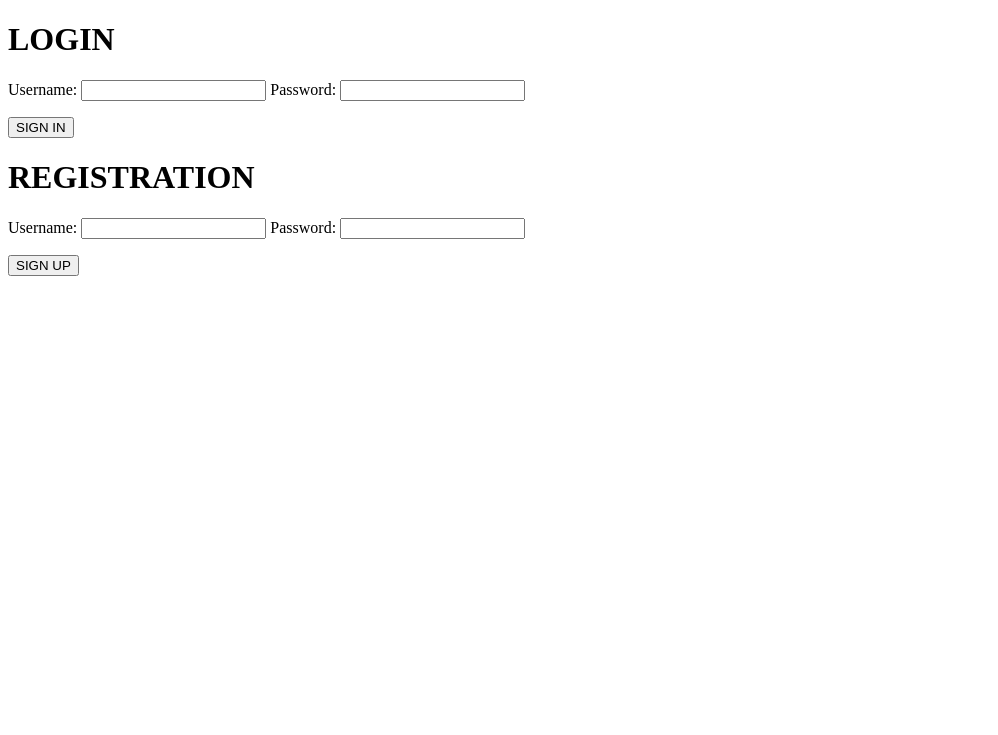
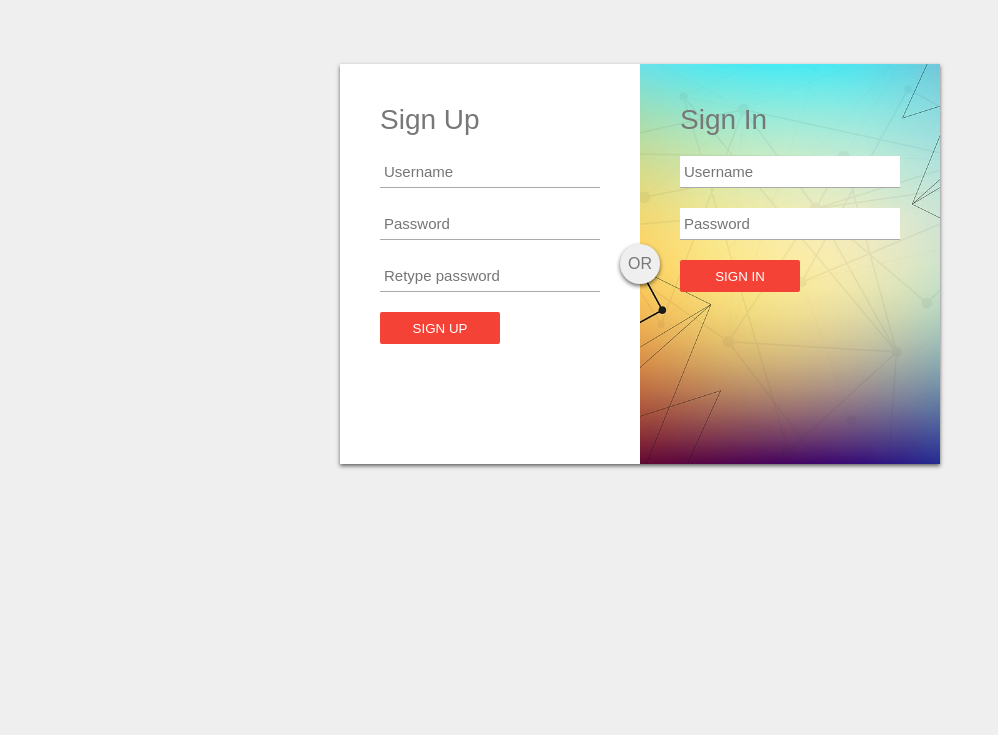
Before and after one commit to arno94/AwesomeFlaskApp, a Flask app: page / in a window 1280 px wide. Shown: the top 735 px of the page, without its empty margins (0-998 px from the left). Run offline with Flask 2, Linux system fonts and the light colour scheme.

Commit message:
login - logout with session, html and css redesign

```diff
--- a/main.py
+++ b/main.py
@@ -1,7 +1,8 @@
 #!/usr/bin/env python3
 
 from flask import Flask, render_template, request
-from flask import redirect, url_for
+from flask import redirect, url_for, session
+import os
 app = Flask(__name__)
 
 import pymongo
@@ -32,7 +33,10 @@ def initData():
 
 @app.route('/', methods = ['POST','GET'])
 def login():
-    return render_template('login.html')
+    if not session.get("logged_in"):
+        return render_template('login.html')
+    else:
+        return redirect(url_for('index'))
 
 @app.route('/login', methods = ['POST'])
 def doLogin():
@@ -40,6 +44,8 @@ def doLogin():
     password = request.form.get ('password')
     user = {'username': (name), 'password': password }
     if usersCollection.find_one(user):
+        session["logged_in"]=True
+        session["user_name"] = name
         return render_template('index.html')
     return render_template('login.html')
 
@@ -49,19 +55,28 @@ def doRegister():
     password = request.form.get ('password')
     user = {'username': (name), 'password': password }
     usersCollection.insert_one(user)
-    #return render_templae('index.html')
+    session['logged_in'] = True
     return redirect(url_for('index'))
 
 @app.route('/index', methods = ['POST','GET'])
 def index():
+    if not session.get("logged_in"):
+        return render_template('login.html')
     initData()
 
     return render_template('index.html')
+
+@app.route('/logout', methods = ['POST'])
+def logout():
+    session['logged_in'] = False
+    return redirect(url_for('login'))
 
 #print(questionCount,file=sys.stderr)
 
 @app.route('/quiz', methods = ['POST','GET'])
 def doQuiz():
+    if not session.get("logged_in"):
+        return render_template('login.html')
     global quizdata
     global questions
     global questionIndex
@@ -90,5 +105,6 @@ def statistics():
     return render_template('statistics.html')
 
 if __name__ == "__main__":
+    app.secret_key = os.urandom(12)
     app.run(debug=True)    # listen on localhost ONLY
 #    app.run(debug=True, host='0.0.0.0')    # listen on all public IPs
--- /dev/null
+++ b/static/styles/style.css
@@ -0,0 +1,146 @@
+body
+{
+    margin: 0;
+    padding: 0;
+    background: #efefef;
+    font-size: 16px;
+    color: #777;
+    font-family: sans-serif;
+    font-weight: 300;
+}
+
+#login-box
+{
+    position: relative;
+    margin: 5% auto;
+    height: 400px;
+    width: 600px;
+    background: #fff;
+    box-shadow: 0 2px 4px rgba(0, 0, 0, 0.6);
+}
+
+.left-box
+{
+    position: absolute;
+    top: 0;
+    left: 0;
+    box-sizing: border-box;
+    padding: 40px;
+    width: 300px;
+    height: 400px;
+}
+
+h1
+{
+    margin: 0 0 20px 0;
+    font-weight: 300;
+    font-size: 28px;
+}
+
+input[type="text"],
+input[type="password"]
+{
+    display: block;
+    box-sizing: border-box;
+    margin-bottom: 20px;
+    padding: 4px;
+    width: 220px;
+    height: 32px;
+    border: none;
+    outline: none;
+    border-bottom: 1px solid #aaa;
+    font-family: sans-serif;
+    font-weight: 400;
+    font-size: 15px;
+    transition: 0.2s ease;
+}
+
+input[type="submit"]
+{
+    margin-bottom: 28px;
+    width: 120px;
+    height: 32px;
+    background: #f44336;
+    border: none;
+    border-radius: 2px;
+    color: #fff;
+    font-family: sans-serif;
+    font-weight: 500;
+    text-transform: uppercase;
+    transition: 0.2s ease;
+    cursor: pointer;
+
+}
+
+input[type="submit"]:hover,
+input[type="submit"]:focus
+{
+    background: #ff5722;
+    transition: 0.2s ease;
+}
+
+.right-box
+{
+    position: absolute;
+    top: 0;
+    right: 0;
+    box-sizing: border-box;
+    padding: 40px;
+    width: 300px;
+    height: 400px;
+    background-image: url(image1.jpg);
+    background-size: cover;
+    background-position: center;
+}
+
+.or
+{
+    position: absolute;
+    top: 180px;
+    left: 280px;
+    width: 40px;
+    height: 40px;
+    background: #efefef;
+    border-radius: 50%;
+    box-shadow: 0 2px 4px rgba(0, 0, 0, 0.6);
+    line-height: 40px;
+    text-align: center;
+}
+
+.right-box .signinwith
+{
+    display: block;
+    margin-bottom: 40px;
+    font-size: 28px;
+    color: #fff;
+    text-align: center;
+    text-shadow: 0 2px 4px rgba(0, 0, 0, 0.6);
+}
+
+
+button.social
+{
+    margin-bottom: 20px;
+    width: 220px;
+    height: 36px;
+    border: none;
+    border-radius: 2px;
+    color: #fff;
+    font-family: sans-serif;
+    font-weight: 500;
+    transition: 0.2s ease;
+    cursor: pointer;
+}
+
+.facebook
+{
+    background: #32508e;
+}
+.twitter
+{
+    background: #55acee;
+}
+.google
+{
+    background: #dd4b39;
+}
--- a/templates/index.html
+++ b/templates/index.html
@@ -1,6 +1,10 @@
 <!DOCTYPE html>
 <html>
 <h1>QUIZZ</h1>
+<form action="/logout" method="POST">
+    <p>Hello, {{session["user_name"]}}</p>
+    <p><input type="submit" value="Logout"/></p>
+</form>
 <form action="/quiz" method="POST">
     Number of questions:
     <select name="questionCount">
--- a/templates/login.html
+++ b/templates/login.html
@@ -1,21 +1,36 @@
-<!DOCTYPE html>
 <html>
-<h1>LOGIN</h1>
-<form action="/login" method="POST">
-    Username:
-    <input name="username" type="text" required>
-    Password:
-    <input name="password" type="password" required>
-    <p><input type="submit" value="SIGN IN"/></p>
-</form>
+<head>
+<title> Quiz index</title>
+    <link rel="stylesheet" type="text/css" href="{{url_for('static',filename='styles/style.css')}}">
+</head>
+<body>
 
-<h1>REGISTRATION</h1>
-<form action="/register" method="POST">
-    Username:
-    <input name="username" type="text" required>
-    Password:
-    <input name="password" type="password" required>
-    <p><input type="submit" value="SIGN UP"/></p>
-</form>
+    <div id="login-box">
+      <div class="left-box">
+	<form action="/register" method="POST">
+        <h1> Sign Up</h1>
 
+          <input type="text" name="username" placeholder="Username"/>
+          <input type="password" name="password" placeholder="Password"/>
+
+          <input type="password" name="password2" placeholder="Retype password"/>
+
+          <input type="submit" name="signup-button" value="Sign Up"/>
+      </form>
+        </div>
+        <form action="/login" method="POST">
+        <div class="right-box">
+          <h1> Sign In</h1>
+
+          <input type="text" name="username" placeholder="Username"/>
+          <input type="password" name="password" placeholder="Password"/>
+
+          <input type="submit" name="signup-button" value="Sign In"/>
+
+        </div>
+	</form>
+        <div class="or">OR</div>
+    </div>
+
+</body>
 </html>
```
Also changed, not shown: static/styles/image1.jpg (added).
